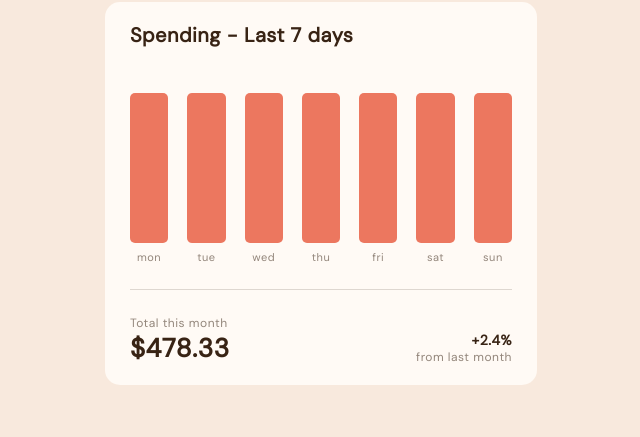
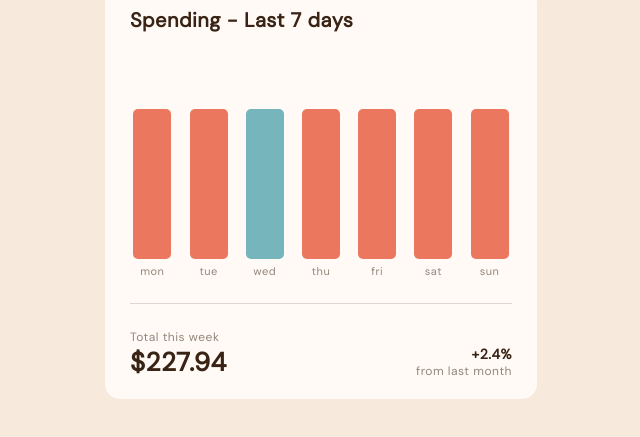
Before and after one commit to LiudmylaStarovoit/Expenses-chart-component, a plain HTML site: page index.html in a window 1280 px wide. Shown: the part 263-700 px from the top of the page, without its empty margins (319-959 px from the left). Drawn offline with Linux system fonts and the light colour scheme.

Commit message:
added highlighting of the current day column and display of the correct amounts for each day when hovering over the column

```diff
--- a/index.html
+++ b/index.html
@@ -23,39 +23,46 @@
                 <h1 class="chart-main-title">Spending - Last 7 days</h1>
                 <div class="chart-main-days">
                     <div class="chart-main-day">
+                        <div class="chart-main-amount"></div>
                         <div class="chart-main-diagram"></div>
-                        <div class="chart-main-name">mon</div>
+                        <div class="chart-main-weekday"></div>
                     </div>
                     <div class="chart-main-day">
+                        <div class="chart-main-amount"></div>
                         <div class="chart-main-diagram"></div>
-                        <div class="chart-main-name">tue</div>
+                        <div class="chart-main-weekday"></div>
                     </div>
                     <div class="chart-main-day">
+                        <div class="chart-main-amount"></div>
                         <div class="chart-main-diagram"></div>
-                        <div class="chart-main-name">wed</div>
+                        <div class="chart-main-weekday"></div>
                     </div>
                     <div class="chart-main-day">
+                        <div class="chart-main-amount"></div>
                         <div class="chart-main-diagram"></div>
-                        <div class="chart-main-name">thu</div>
+                        <div class="chart-main-weekday"></div>
                     </div>
                     <div class="chart-main-day">
+                        <div class="chart-main-amount"></div>
                         <div class="chart-main-diagram"></div>
-                        <div class="chart-main-name">fri</div>
+                        <div class="chart-main-weekday"></div>
                     </div>
                     <div class="chart-main-day">
+                        <div class="chart-main-amount"></div>
                         <div class="chart-main-diagram"></div>
-                        <div class="chart-main-name">sat</div>
+                        <div class="chart-main-weekday"></div>
                     </div>
                     <div class="chart-main-day">
+                        <div class="chart-main-amount"></div>
                         <div class="chart-main-diagram"></div>
-                        <div class="chart-main-name">sun</div>
+                        <div class="chart-main-weekday"></div>
                     </div>
                 </div>
                 <div class="chart-main-divider"></div>
                 <div class="chart-main-wrap">
                     <div class="chart-main-total">
-                        <div class="chart-main-text">Total this month</div>
-                        <div class="chart-main-amount">$478.33</div>
+                        <div class="chart-main-text">Total this week</div>
+                        <div class="chart-main-week-amount">$227.94</div>
                     </div>
                     <div class="chart-main-coefficient">
                         <div class="chart-main-percent">+2.4%</div>
--- a/sass/style.scss
+++ b/sass/style.scss
@@ -67,18 +67,42 @@ body {
         &-days {
             display: grid;
             grid-template-columns: repeat(7, 1fr);
-            gap: 5%;
+            gap: 3%;
+            align-items:flex-end;
+        }
+        &-day {
+            display: flex;
+            flex-direction: column;
+            gap: 5px;
+            align-items: center;
+            cursor: pointer;
+            &:hover {
+                .chart-main-amount {
+                    visibility: visible;
+                }
+            }
+        }
+        &-amount {
+            visibility: hidden;
+            padding: 5px;
+            border-radius: 5px;
+            font-size: 12px;
+            background: var(--dark-brown);
+            color: var(--cream);
         }
         &-diagram {
+            width: 38px;
             height: 150px;
-            background-color: var(--primary-soft-red);
+            background: var(--primary-soft-red);
             border-radius: 5px;
+            &:hover {
+                opacity: .6;
+            }
         }
-        &-name {
+        &-weekday {
             color: var(--medium-brown);
             font-size: 11px;
             text-align: center;
-            margin-top: 7px;
         }
         &-divider {
             width: 100%;
@@ -103,7 +127,7 @@ body {
             align-items: end;
             justify-content: end;
         }
-        &-amount {
+        &-week-amount {
             font-weight: 700;
             font-size: 26px;
             color: var(--dark-brown);
--- a/script.js
+++ b/script.js
@@ -0,0 +1,30 @@
+
+fetch('./data.json')
+    .then(response => response.json())
+    .then(data => {
+
+        const amountOfDay = document.querySelectorAll('.chart-main-amount'),
+              diagram = document.querySelectorAll('.chart-main-diagram'),
+              weekday = document.querySelectorAll('.chart-main-weekday');
+
+
+        data.forEach((item, i) => {
+
+            weekday[i].innerText = item.day;
+            amountOfDay[i].innerText = item.amount;
+
+        });
+
+
+        const today = new Date();
+        const dayOfWeek = today.getDay();
+        const daysOfWeek = ["mon", "tue", "wed", "thu", "fri", "sut", "sun"];
+        const currentDay = daysOfWeek[dayOfWeek];
+
+        weekday.forEach((item, i) => {
+            if (item.innerText === currentDay) {
+                item.previousElementSibling.style.background = 'var(--primary-cyan)';
+            }
+        });
+    })
+    .catch(error => console.error('Error', error));
```
Also changed, not shown: css/style.min.css, 1 other file.
